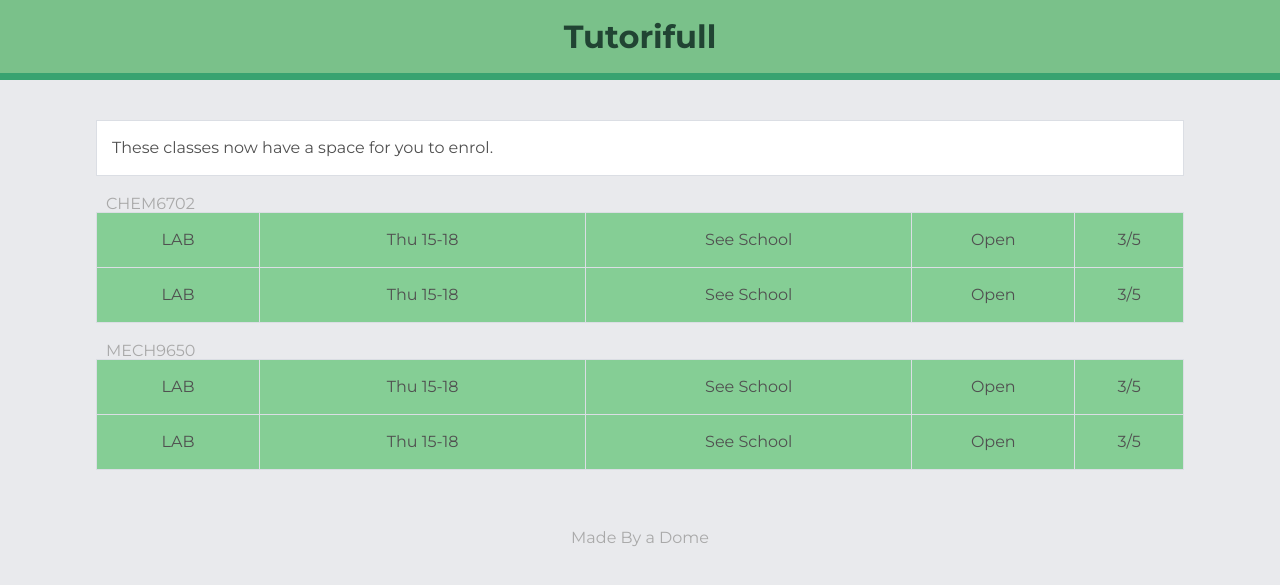
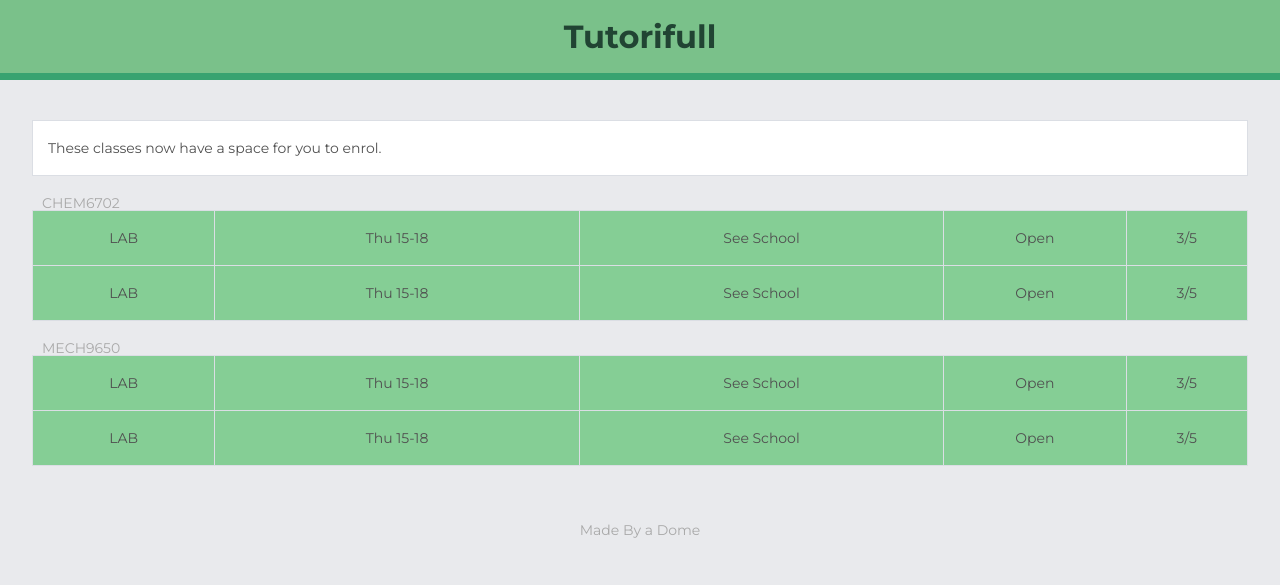
Before and after one commit to daniel-hocking/Tutorifull, a Flask app: template templates/email.html in a window 1280 px wide. Shown: the top 585 px of the page. Run offline with Flask 2, Linux system fonts and the light colour scheme; the template is opened without the code that fills it, so the values that code supplies are empty.

Commit message:
made email font size smaller

```diff
--- a/templates/email.html
+++ b/templates/email.html
@@ -9,23 +9,23 @@
         <!--<![endif]-->
         <style type="text/css">
 			/* /\/\/\/\/\/\/\/\/ CLIENT-SPECIFIC STYLES /\/\/\/\/\/\/\/\/ */
-			#outlook a{padding: 0;} /* Force Outlook to provide a "view in browser" message */
-			.ReadMsgBody{width: 100%;} .ExternalClass{width: 100%;} /* Force Hotmail to display emails at full width */
+			#outlook a {padding: 0;} /* Force Outlook to provide a "view in browser" message */
+			.ReadMsgBody {width: 100%;} .ExternalClass {width: 100%;} /* Force Hotmail to display emails at full width */
 			.ExternalClass, .ExternalClass p, .ExternalClass span, .ExternalClass font, .ExternalClass td, .ExternalClass div {line-height: 100%;} /* Force Hotmail to display normal line spacing */
-			body, table, td, p, a, li, blockquote{-webkit-text-size-adjust: 100%; -ms-text-size-adjust: 100%;} /* Prevent WebKit and Windows mobile changing default text sizes */
-			table, td{mso-table-lspace: 0pt; mso-table-rspace: 0pt;} /* Remove spacing between tables in Outlook 2007 and up */
-			img{-ms-interpolation-mode: bicubic;} /* Allow smoother rendering of resized image in Internet Explorer */
+			body, table, td, p, a, li, blockquote {-webkit-text-size-adjust: 100%; -ms-text-size-adjust: 100%;} /* Prevent WebKit and Windows mobile changing default text sizes */
+			table, td {mso-table-lspace: 0pt; mso-table-rspace: 0pt;} /* Remove spacing between tables in Outlook 2007 and up */
+			img {-ms-interpolation-mode: bicubic;} /* Allow smoother rendering of resized image in Internet Explorer */
 			/* /\/\/\/\/\/\/\/\/ RESET STYLES /\/\/\/\/\/\/\/\/ */
-			body{margin: 0; padding: 0;}
-			img{border: 0; height: auto; line-height: 100%; outline: none; text-decoration: none;}
-			table{border-collapse: collapse !important;}
-			body, #bodyTable, #bodyCell{height: 100% !important; margin: 0; padding: 0; width: 100% !important;}
+			body {margin: 0; padding: 0;}
+			img {border: 0; height: auto; line-height: 100%; outline: none; text-decoration: none;}
+			table {border-collapse: collapse !important;}
+			body, #bodyTable, #bodyCell {height: 100% !important; margin: 0; padding: 0; width: 100% !important;}
 			/* /\/\/\/\/\/\/\/\/ TEMPLATE STYLES /\/\/\/\/\/\/\/\/ */
 			/* ========== Page Styles ========== */
-			body, #bodyTable{
+			body, #bodyTable {
 				background-color: #e9eaed;
 			}
-			h1{
+			h1 {
 				color: #214433 !important;
 				display: block;
 				font-family: 'Montserrat', sans-serif;
@@ -41,10 +41,10 @@
 				text-align: center;
 			}
 
-			caption{
+			caption {
 				color: #a9a9a9 !important;
 				font-family: 'Montserrat', sans-serif;
-				font-size: 16px;
+				font-size: 14px;
 				font-style: normal;
 				font-weight: normal;
 				line-height: 100%;
@@ -56,12 +56,12 @@
 				text-align: left;
 			}
 			/* ========== Header Styles ========== */
-			#templateHeader{
+			#templateHeader {
                 height: 80px;
 				background-color: #7ac18a;
 				border-bottom: 7px solid #38a370;
 			}
-			.headerContent{
+			.headerContent {
 				color: #214433;
 				font-family: 'Montserrat', sans-serif;
 				font-size: 20px;
@@ -77,8 +77,6 @@
 			/* ========== Body Styles ========== */
 			.bodyContent {
 				color: #505050;
-				font-family: 'Montserrat', sans-serif;
-				font-size: 16px;
 				line-height: 150%;
 				padding-top: 20px;
 				padding-right: 0px;
@@ -92,6 +90,8 @@
             }
             .textTable td {
                 background-color: #ffffff;
+                font-family: 'Montserrat', sans-serif;
+				font-size: 14px;
                 padding-top: 15px;
                 padding-bottom: 15px;
                 padding-left: 15px;
@@ -107,6 +107,8 @@
                 background-color: #85ce95;
             }
             .classTable td {
+                font-family: 'Montserrat', sans-serif;
+				font-size: 14px;
                 padding-top: 15px;
                 padding-bottom: 15px;
                 border: 1px solid #dbdee4;
@@ -135,7 +137,7 @@
 			.footerContent {
 				color: #a9a9a9;
 				font-family: 'Montserrat', sans-serif;
-				font-size: 16px;
+				font-size: 14px;
 				line-height: 150%;
 				padding-top: 20px;
 				padding-right: 20px;
@@ -144,13 +146,13 @@
 				text-align: center;
 			}
 			/* /\/\/\/\/\/\/\/\/ MOBILE STYLES /\/\/\/\/\/\/\/\/ */
-            @media only screen and (max-width: 480px){
+            @media only screen and (max-width: 480px) {
 				/* /\/\/\/\/\/\/ CLIENT-SPECIFIC MOBILE STYLES /\/\/\/\/\/\/ */
-				body, table, td, p, a, li, blockquote{-webkit-text-size-adjust: none !important;} /* Prevent Webkit platforms from changing default text sizes */
-                body{width: 100% !important; min-width: 100% !important;} /* Prevent iOS Mail from adding padding to the body */
+				body, table, td, p, a, li, blockquote {-webkit-text-size-adjust: none !important;} /* Prevent Webkit platforms from changing default text sizes */
+                body {width: 100% !important; min-width: 100% !important;} /* Prevent iOS Mail from adding padding to the body */
 				/* /\/\/\/\/\/\/ MOBILE TEMPLATE STYLES /\/\/\/\/\/\/ */
 				/* ======== Body Styles ======== */
-				.bodyContent{
+				.bodyContent {
 					font-size: 18px !important;
 					line-height: 125% !important;
 				}
@@ -186,90 +188,90 @@
                             </tr>
                         </table>
                         <!-- CONTENT TABLE -->
-                        <table border="0" cellpadding="0" cellspacing="0" width="85%" id="templateBody" style="-webkit-text-size-adjust: 100%;-ms-text-size-adjust: 100%;mso-table-lspace: 0pt;mso-table-rspace: 0pt;border-collapse: collapse !important;">
+                        <table border="0" cellpadding="0" cellspacing="0" width="95%" id="templateBody" style="-webkit-text-size-adjust: 100%;-ms-text-size-adjust: 100%;mso-table-lspace: 0pt;mso-table-rspace: 0pt;border-collapse: collapse !important;">
                             <tr>
-                                <td valign="top" class="bodyContent" style="-webkit-text-size-adjust: 100%;-ms-text-size-adjust: 100%;mso-table-lspace: 0pt;mso-table-rspace: 0pt;color: #505050;font-family: 'Montserrat', sans-serif;font-size: 16px;line-height: 150%;padding-top: 20px;padding-right: 0px;padding-bottom: 20px;padding-left: 0px;text-align: left;">
+                                <td valign="top" class="bodyContent" style="-webkit-text-size-adjust: 100%;-ms-text-size-adjust: 100%;mso-table-lspace: 0pt;mso-table-rspace: 0pt;color: #505050;line-height: 150%;padding-top: 20px;padding-right: 0px;padding-bottom: 20px;padding-left: 0px;text-align: left;">
                                     <table border="0" cellpadding="0" cellspacing="0" width="100%" class="textTable" style="-webkit-text-size-adjust: 100%;-ms-text-size-adjust: 100%;mso-table-lspace: 0pt;mso-table-rspace: 0pt;margin-top: 20px;border-collapse: collapse !important;">
                                         <tr style="background-color: #85ce95;">
-                                            <td valign="top" style="-webkit-text-size-adjust: 100%;-ms-text-size-adjust: 100%;mso-table-lspace: 0pt;mso-table-rspace: 0pt;background-color: #ffffff;padding-top: 15px;padding-bottom: 15px;padding-left: 15px;padding-right: 15px;border: 1px solid #dbdee4;text-align: left;">
+                                            <td valign="top" style="-webkit-text-size-adjust: 100%;-ms-text-size-adjust: 100%;mso-table-lspace: 0pt;mso-table-rspace: 0pt;background-color: #ffffff;font-family: 'Montserrat', sans-serif;font-size: 14px;padding-top: 15px;padding-bottom: 15px;padding-left: 15px;padding-right: 15px;border: 1px solid #dbdee4;text-align: left;">
                                                 These classes now have a space for you to enrol.
                                             </td>
                                         </tr>
                                     </table>
                                     <table border="0" cellpadding="0" cellspacing="0" width="100%" class="classTable" style="-webkit-text-size-adjust: 100%;-ms-text-size-adjust: 100%;mso-table-lspace: 0pt;mso-table-rspace: 0pt;margin-top: 20px;border-collapse: collapse !important;">
-                                        <caption style="font-family: 'Montserrat', sans-serif;font-size: 16px;font-style: normal;font-weight: normal;line-height: 100%;letter-spacing: normal;margin-top: 0;margin-right: 0;margin-bottom: 0;margin-left: 10px;text-align: left;color: #a9a9a9 !important;">
+                                        <caption style="font-family: 'Montserrat', sans-serif;font-size: 14px;font-style: normal;font-weight: normal;line-height: 100%;letter-spacing: normal;margin-top: 0;margin-right: 0;margin-bottom: 0;margin-left: 10px;text-align: left;color: #a9a9a9 !important;">
                                             CHEM6702
                                         </caption>
                                         <tr style="background-color: #85ce95;">
-                                            <td valign="top" class="class-type" style="-webkit-text-size-adjust: 100%;-ms-text-size-adjust: 100%;mso-table-lspace: 0pt;mso-table-rspace: 0pt;padding-top: 15px;padding-bottom: 15px;border: 1px solid #dbdee4;text-align: center;width: 15%;">
+                                            <td valign="top" class="class-type" style="-webkit-text-size-adjust: 100%;-ms-text-size-adjust: 100%;mso-table-lspace: 0pt;mso-table-rspace: 0pt;font-family: 'Montserrat', sans-serif;font-size: 14px;padding-top: 15px;padding-bottom: 15px;border: 1px solid #dbdee4;text-align: center;width: 15%;">
                                                 LAB
                                             </td>
-                                            <td valign="top" class="class-time" style="-webkit-text-size-adjust: 100%;-ms-text-size-adjust: 100%;mso-table-lspace: 0pt;mso-table-rspace: 0pt;padding-top: 15px;padding-bottom: 15px;border: 1px solid #dbdee4;text-align: center;width: 30%;">
+                                            <td valign="top" class="class-time" style="-webkit-text-size-adjust: 100%;-ms-text-size-adjust: 100%;mso-table-lspace: 0pt;mso-table-rspace: 0pt;font-family: 'Montserrat', sans-serif;font-size: 14px;padding-top: 15px;padding-bottom: 15px;border: 1px solid #dbdee4;text-align: center;width: 30%;">
                                                 Thu 15-18
                                             </td>
-                                            <td valign="top" class="class-location" style="-webkit-text-size-adjust: 100%;-ms-text-size-adjust: 100%;mso-table-lspace: 0pt;mso-table-rspace: 0pt;padding-top: 15px;padding-bottom: 15px;border: 1px solid #dbdee4;text-align: center;width: 30%;">
+                                            <td valign="top" class="class-location" style="-webkit-text-size-adjust: 100%;-ms-text-size-adjust: 100%;mso-table-lspace: 0pt;mso-table-rspace: 0pt;font-family: 'Montserrat', sans-serif;font-size: 14px;padding-top: 15px;padding-bottom: 15px;border: 1px solid #dbdee4;text-align: center;width: 30%;">
                                                 See School
                                             </td>
-                                            <td valign="top" class="class-status" style="-webkit-text-size-adjust: 100%;-ms-text-size-adjust: 100%;mso-table-lspace: 0pt;mso-table-rspace: 0pt;padding-top: 15px;padding-bottom: 15px;border: 1px solid #dbdee4;text-align: center;width: 15%;">
+                                            <td valign="top" class="class-status" style="-webkit-text-size-adjust: 100%;-ms-text-size-adjust: 100%;mso-table-lspace: 0pt;mso-table-rspace: 0pt;font-family: 'Montserrat', sans-serif;font-size: 14px;padding-top: 15px;padding-bottom: 15px;border: 1px solid #dbdee4;text-align: center;width: 15%;">
                                                 Open
                                             </td>
-                                            <td valign="top" class="class-enrolled" style="-webkit-text-size-adjust: 100%;-ms-text-size-adjust: 100%;mso-table-lspace: 0pt;mso-table-rspace: 0pt;padding-top: 15px;padding-bottom: 15px;border: 1px solid #dbdee4;text-align: center;width: 20%;">
+                                            <td valign="top" class="class-enrolled" style="-webkit-text-size-adjust: 100%;-ms-text-size-adjust: 100%;mso-table-lspace: 0pt;mso-table-rspace: 0pt;font-family: 'Montserrat', sans-serif;font-size: 14px;padding-top: 15px;padding-bottom: 15px;border: 1px solid #dbdee4;text-align: center;width: 20%;">
                                                 3/5
                                             </td>
                                         </tr>
                                         <tr style="background-color: #85ce95;">
-                                            <td valign="top" class="class-type" style="-webkit-text-size-adjust: 100%;-ms-text-size-adjust: 100%;mso-table-lspace: 0pt;mso-table-rspace: 0pt;padding-top: 15px;padding-bottom: 15px;border: 1px solid #dbdee4;text-align: center;width: 15%;">
+                                            <td valign="top" class="class-type" style="-webkit-text-size-adjust: 100%;-ms-text-size-adjust: 100%;mso-table-lspace: 0pt;mso-table-rspace: 0pt;font-family: 'Montserrat', sans-serif;font-size: 14px;padding-top: 15px;padding-bottom: 15px;border: 1px solid #dbdee4;text-align: center;width: 15%;">
                                                 LAB
                                             </td>
-                                            <td valign="top" class="class-time" style="-webkit-text-size-adjust: 100%;-ms-text-size-adjust: 100%;mso-table-lspace: 0pt;mso-table-rspace: 0pt;padding-top: 15px;padding-bottom: 15px;border: 1px solid #dbdee4;text-align: center;width: 30%;">
+                                            <td valign="top" class="class-time" style="-webkit-text-size-adjust: 100%;-ms-text-size-adjust: 100%;mso-table-lspace: 0pt;mso-table-rspace: 0pt;font-family: 'Montserrat', sans-serif;font-size: 14px;padding-top: 15px;padding-bottom: 15px;border: 1px solid #dbdee4;text-align: center;width: 30%;">
                                                 Thu 15-18
                                             </td>
-                                            <td valign="top" class="class-location" style="-webkit-text-size-adjust: 100%;-ms-text-size-adjust: 100%;mso-table-lspace: 0pt;mso-table-rspace: 0pt;padding-top: 15px;padding-bottom: 15px;border: 1px solid #dbdee4;text-align: center;width: 30%;">
+                                            <td valign="top" class="class-location" style="-webkit-text-size-adjust: 100%;-ms-text-size-adjust: 100%;mso-table-lspace: 0pt;mso-table-rspace: 0pt;font-family: 'Montserrat', sans-serif;font-size: 14px;padding-top: 15px;padding-bottom: 15px;border: 1px solid #dbdee4;text-align: center;width: 30%;">
                                                 See School
                                             </td>
-                                            <td valign="top" class="class-status" style="-webkit-text-size-adjust: 100%;-ms-text-size-adjust: 100%;mso-table-lspace: 0pt;mso-table-rspace: 0pt;padding-top: 15px;padding-bottom: 15px;border: 1px solid #dbdee4;text-align: center;width: 15%;">
+                                            <td valign="top" class="class-status" style="-webkit-text-size-adjust: 100%;-ms-text-size-adjust: 100%;mso-table-lspace: 0pt;mso-table-rspace: 0pt;font-family: 'Montserrat', sans-serif;font-size: 14px;padding-top: 15px;padding-bottom: 15px;border: 1px solid #dbdee4;text-align: center;width: 15%;">
                                                 Open
                                             </td>
-                                            <td valign="top" class="class-enrolled" style="-webkit-text-size-adjust: 100%;-ms-text-size-adjust: 100%;mso-table-lspace: 0pt;mso-table-rspace: 0pt;padding-top: 15px;padding-bottom: 15px;border: 1px solid #dbdee4;text-align: center;width: 20%;">
+                                            <td valign="top" class="class-enrolled" style="-webkit-text-size-adjust: 100%;-ms-text-size-adjust: 100%;mso-table-lspace: 0pt;mso-table-rspace: 0pt;font-family: 'Montserrat', sans-serif;font-size: 14px;padding-top: 15px;padding-bottom: 15px;border: 1px solid #dbdee4;text-align: center;width: 20%;">
                                                 3/5
                                             </td>
                                         </tr>
                                     </table>
                                     <table border="0" cellpadding="0" cellspacing="0" width="100%" class="classTable" style="-webkit-text-size-adjust: 100%;-ms-text-size-adjust: 100%;mso-table-lspace: 0pt;mso-table-rspace: 0pt;margin-top: 20px;border-collapse: collapse !important;">
-                                        <caption style="font-family: 'Montserrat', sans-serif;font-size: 16px;font-style: normal;font-weight: normal;line-height: 100%;letter-spacing: normal;margin-top: 0;margin-right: 0;margin-bottom: 0;margin-left: 10px;text-align: left;color: #a9a9a9 !important;">
+                                        <caption style="font-family: 'Montserrat', sans-serif;font-size: 14px;font-style: normal;font-weight: normal;line-height: 100%;letter-spacing: normal;margin-top: 0;margin-right: 0;margin-bottom: 0;margin-left: 10px;text-align: left;color: #a9a9a9 !important;">
                                             MECH9650
                                         </caption>
                                         <tr style="background-color: #85ce95;">
-                                            <td valign="top" class="class-type" style="-webkit-text-size-adjust: 100%;-ms-text-size-adjust: 100%;mso-table-lspace: 0pt;mso-table-rspace: 0pt;padding-top: 15px;padding-bottom: 15px;border: 1px solid #dbdee4;text-align: center;width: 15%;">
+                                            <td valign="top" class="class-type" style="-webkit-text-size-adjust: 100%;-ms-text-size-adjust: 100%;mso-table-lspace: 0pt;mso-table-rspace: 0pt;font-family: 'Montserrat', sans-serif;font-size: 14px;padding-top: 15px;padding-bottom: 15px;border: 1px solid #dbdee4;text-align: center;width: 15%;">
                                                 LAB
                                             </td>
-                                            <td valign="top" class="class-time" style="-webkit-text-size-adjust: 100%;-ms-text-size-adjust: 100%;mso-table-lspace: 0pt;mso-table-rspace: 0pt;padding-top: 15px;padding-bottom: 15px;border: 1px solid #dbdee4;text-align: center;width: 30%;">
+                                            <td valign="top" class="class-time" style="-webkit-text-size-adjust: 100%;-ms-text-size-adjust: 100%;mso-table-lspace: 0pt;mso-table-rspace: 0pt;font-family: 'Montserrat', sans-serif;font-size: 14px;padding-top: 15px;padding-bottom: 15px;border: 1px solid #dbdee4;text-align: center;width: 30%;">
                                                 Thu 15-18
                                             </td>
-                                            <td valign="top" class="class-location" style="-webkit-text-size-adjust: 100%;-ms-text-size-adjust: 100%;mso-table-lspace: 0pt;mso-table-rspace: 0pt;padding-top: 15px;padding-bottom: 15px;border: 1px solid #dbdee4;text-align: center;width: 30%;">
+                                            <td valign="top" class="class-location" style="-webkit-text-size-adjust: 100%;-ms-text-size-adjust: 100%;mso-table-lspace: 0pt;mso-table-rspace: 0pt;font-family: 'Montserrat', sans-serif;font-size: 14px;padding-top: 15px;padding-bottom: 15px;border: 1px solid #dbdee4;text-align: center;width: 30%;">
                                                 See School
                                             </td>
-                                            <td valign="top" class="class-status" style="-webkit-text-size-adjust: 100%;-ms-text-size-adjust: 100%;mso-table-lspace: 0pt;mso-table-rspace: 0pt;padding-top: 15px;padding-bottom: 15px;border: 1px solid #dbdee4;text-align: center;width: 15%;">
+                                            <td valign="top" class="class-status" style="-webkit-text-size-adjust: 100%;-ms-text-size-adjust: 100%;mso-table-lspace: 0pt;mso-table-rspace: 0pt;font-family: 'Montserrat', sans-serif;font-size: 14px;padding-top: 15px;padding-bottom: 15px;border: 1px solid #dbdee4;text-align: center;width: 15%;">
                                                 Open
                                             </td>
-                                            <td valign="top" class="class-enrolled" style="-webkit-text-size-adjust: 100%;-ms-text-size-adjust: 100%;mso-table-lspace: 0pt;mso-table-rspace: 0pt;padding-top: 15px;padding-bottom: 15px;border: 1px solid #dbdee4;text-align: center;width: 20%;">
+                                            <td valign="top" class="class-enrolled" style="-webkit-text-size-adjust: 100%;-ms-text-size-adjust: 100%;mso-table-lspace: 0pt;mso-table-rspace: 0pt;font-family: 'Montserrat', sans-serif;font-size: 14px;padding-top: 15px;padding-bottom: 15px;border: 1px solid #dbdee4;text-align: center;width: 20%;">
                                                 3/5
                                             </td>
                                         </tr>
                                         <tr style="background-color: #85ce95;">
-                                            <td valign="top" class="class-type" style="-webkit-text-size-adjust: 100%;-ms-text-size-adjust: 100%;mso-table-lspace: 0pt;mso-table-rspace: 0pt;padding-top: 15px;padding-bottom: 15px;border: 1px solid #dbdee4;text-align: center;width: 15%;">
+                                            <td valign="top" class="class-type" style="-webkit-text-size-adjust: 100%;-ms-text-size-adjust: 100%;mso-table-lspace: 0pt;mso-table-rspace: 0pt;font-family: 'Montserrat', sans-serif;font-size: 14px;padding-top: 15px;padding-bottom: 15px;border: 1px solid #dbdee4;text-align: center;width: 15%;">
                                                 LAB
                                             </td>
-                                            <td valign="top" class="class-time" style="-webkit-text-size-adjust: 100%;-ms-text-size-adjust: 100%;mso-table-lspace: 0pt;mso-table-rspace: 0pt;padding-top: 15px;padding-bottom: 15px;border: 1px solid #dbdee4;text-align: center;width: 30%;">
+                                            <td valign="top" class="class-time" style="-webkit-text-size-adjust: 100%;-ms-text-size-adjust: 100%;mso-table-lspace: 0pt;mso-table-rspace: 0pt;font-family: 'Montserrat', sans-serif;font-size: 14px;padding-top: 15px;padding-bottom: 15px;border: 1px solid #dbdee4;text-align: center;width: 30%;">
                                                 Thu 15-18
                                             </td>
-                                            <td valign="top" class="class-location" style="-webkit-text-size-adjust: 100%;-ms-text-size-adjust: 100%;mso-table-lspace: 0pt;mso-table-rspace: 0pt;padding-top: 15px;padding-bottom: 15px;border: 1px solid #dbdee4;text-align: center;width: 30%;">
+                                            <td valign="top" class="class-location" style="-webkit-text-size-adjust: 100%;-ms-text-size-adjust: 100%;mso-table-lspace: 0pt;mso-table-rspace: 0pt;font-family: 'Montserrat', sans-serif;font-size: 14px;padding-top: 15px;padding-bottom: 15px;border: 1px solid #dbdee4;text-align: center;width: 30%;">
                                                 See School
                                             </td>
-                                            <td valign="top" class="class-status" style="-webkit-text-size-adjust: 100%;-ms-text-size-adjust: 100%;mso-table-lspace: 0pt;mso-table-rspace: 0pt;padding-top: 15px;padding-bottom: 15px;border: 1px solid #dbdee4;text-align: center;width: 15%;">
+                                            <td valign="top" class="class-status" style="-webkit-text-size-adjust: 100%;-ms-text-size-adjust: 100%;mso-table-lspace: 0pt;mso-table-rspace: 0pt;font-family: 'Montserrat', sans-serif;font-size: 14px;padding-top: 15px;padding-bottom: 15px;border: 1px solid #dbdee4;text-align: center;width: 15%;">
                                                 Open
                                             </td>
-                                            <td valign="top" class="class-enrolled" style="-webkit-text-size-adjust: 100%;-ms-text-size-adjust: 100%;mso-table-lspace: 0pt;mso-table-rspace: 0pt;padding-top: 15px;padding-bottom: 15px;border: 1px solid #dbdee4;text-align: center;width: 20%;">
+                                            <td valign="top" class="class-enrolled" style="-webkit-text-size-adjust: 100%;-ms-text-size-adjust: 100%;mso-table-lspace: 0pt;mso-table-rspace: 0pt;font-family: 'Montserrat', sans-serif;font-size: 14px;padding-top: 15px;padding-bottom: 15px;border: 1px solid #dbdee4;text-align: center;width: 20%;">
                                                 3/5
                                             </td>
                                         </tr>
@@ -280,7 +282,7 @@
                         <!-- FOOTER TABLE -->
                         <table border="0" cellpadding="0" cellspacing="0" width="100%" id="templateFooter" style="-webkit-text-size-adjust: 100%;-ms-text-size-adjust: 100%;mso-table-lspace: 0pt;mso-table-rspace: 0pt;border-collapse: collapse !important;">
                             <tr>
-                                <td valign="top" class="footerContent" style="padding-top: 20px;-webkit-text-size-adjust: 100%;-ms-text-size-adjust: 100%;mso-table-lspace: 0pt;mso-table-rspace: 0pt;color: #a9a9a9;font-family: 'Montserrat', sans-serif;font-size: 16px;line-height: 150%;padding-right: 20px;padding-bottom: 20px;padding-left: 20px;text-align: center;">
+                                <td valign="top" class="footerContent" style="padding-top: 20px;-webkit-text-size-adjust: 100%;-ms-text-size-adjust: 100%;mso-table-lspace: 0pt;mso-table-rspace: 0pt;color: #a9a9a9;font-family: 'Montserrat', sans-serif;font-size: 14px;line-height: 150%;padding-right: 20px;padding-bottom: 20px;padding-left: 20px;text-align: center;">
                                 	<p style="-webkit-text-size-adjust: 100%;-ms-text-size-adjust: 100%;">Made By a Dome</p>
                                 </td>
                             </tr>
```
Also changed, not shown: templates/email_with_style_tag.html (+25 -23 lines).
